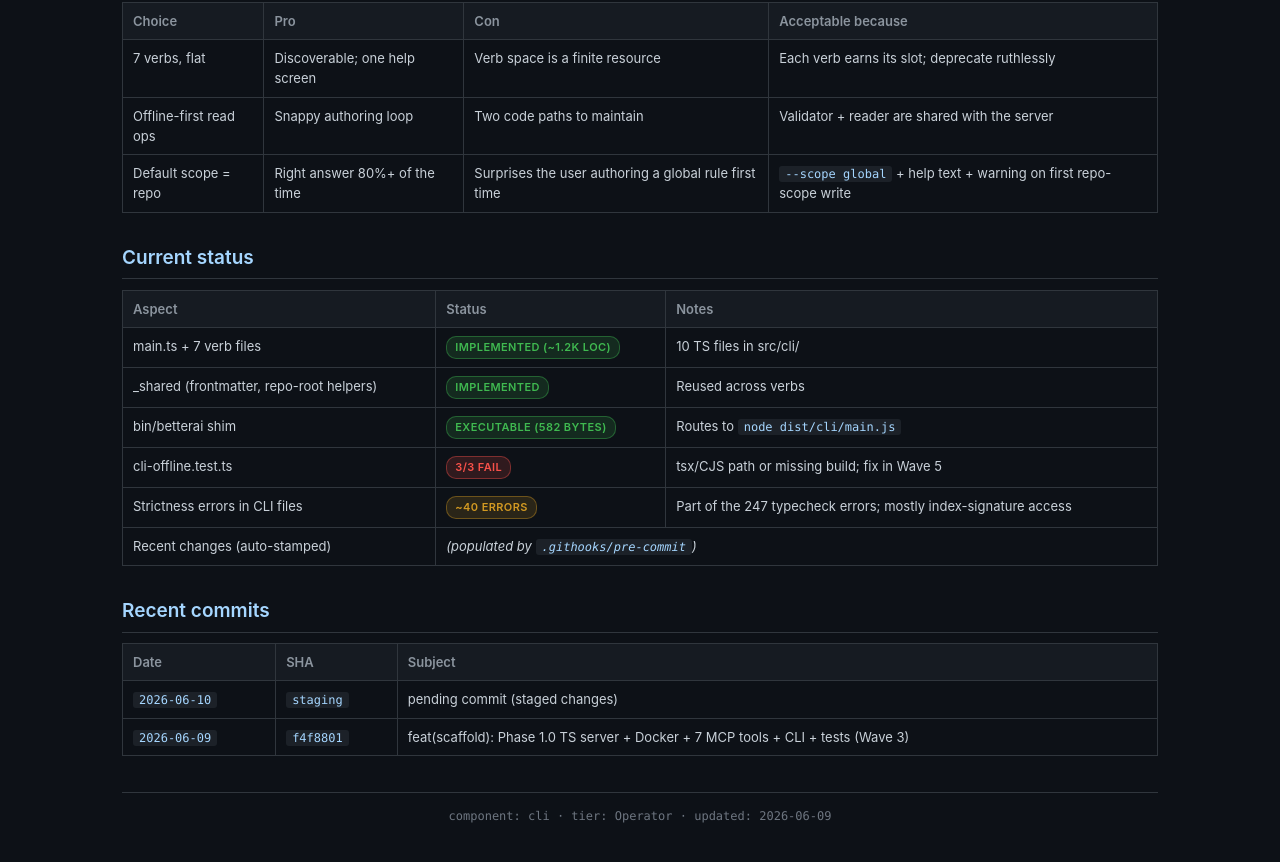
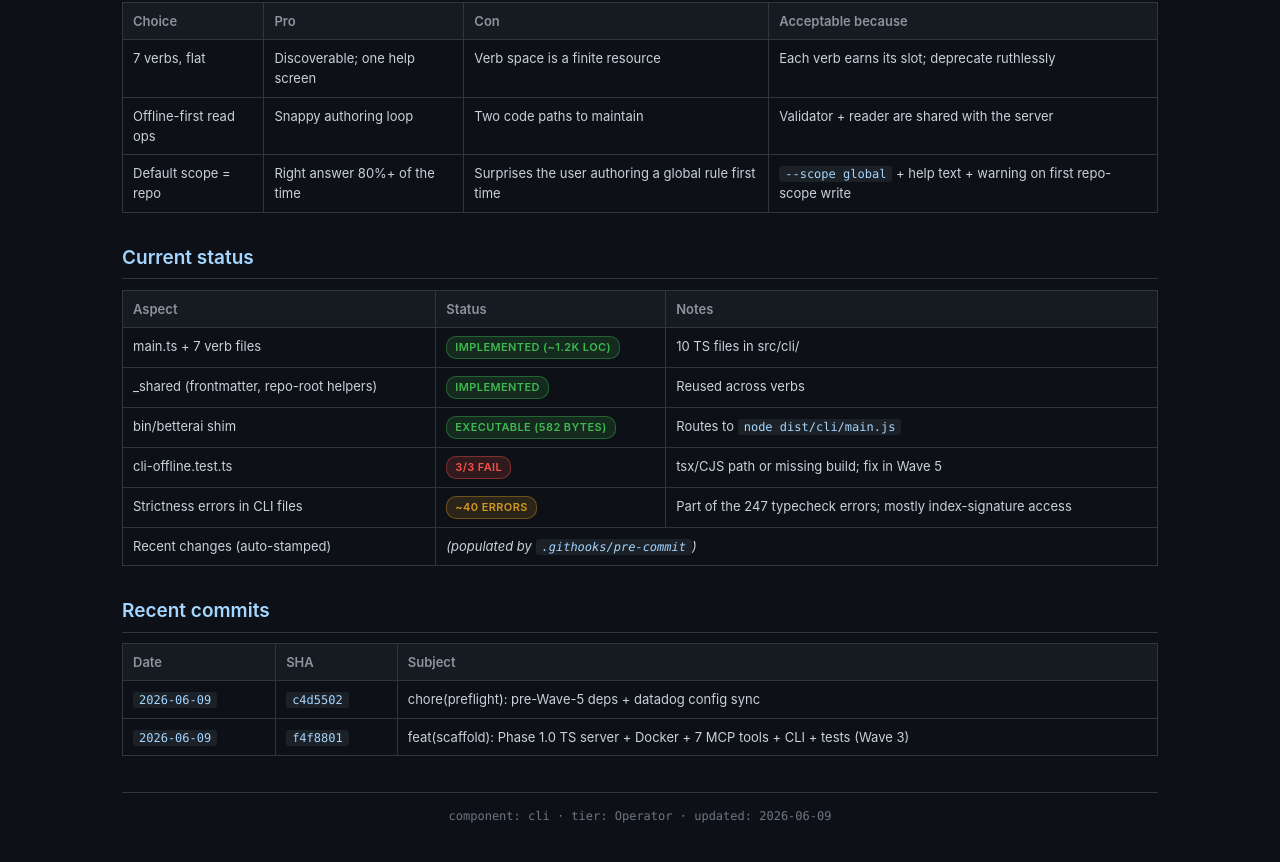
Before and after one commit to NicoV7/Personal-Harness, a website: page docs/components/cli.html in a window 1280 px wide. Shown: the part 2335-3197 px from the top of the page. Drawn offline with Linux system fonts and the light colour scheme.

Commit message:
docs(stamp): auto-record post-commit (component docs in sync)

```diff
--- a/docs/components/cli.html
+++ b/docs/components/cli.html
@@ -74,7 +74,7 @@
 <h2>Recent commits</h2>
 <!-- AUTOSTAMP:RECENT-COMMITS:START -->
 <table><thead><tr><th>Date</th><th>SHA</th><th>Subject</th></tr></thead><tbody>
-<tr><td><code>2026-06-10</code></td><td><code>staging</code></td><td>pending commit (staged changes)</td></tr>
+<tr><td><code>2026-06-09</code></td><td><code>c4d5502</code></td><td>chore(preflight): pre-Wave-5 deps + datadog config sync</td></tr>
 <tr><td><code>2026-06-09</code></td><td><code>f4f8801</code></td><td>feat(scaffold): Phase 1.0 TS server + Docker + 7 MCP tools + CLI + tests (Wave 3)</td></tr>
 </tbody></table>
 <!-- AUTOSTAMP:RECENT-COMMITS:END -->
```
